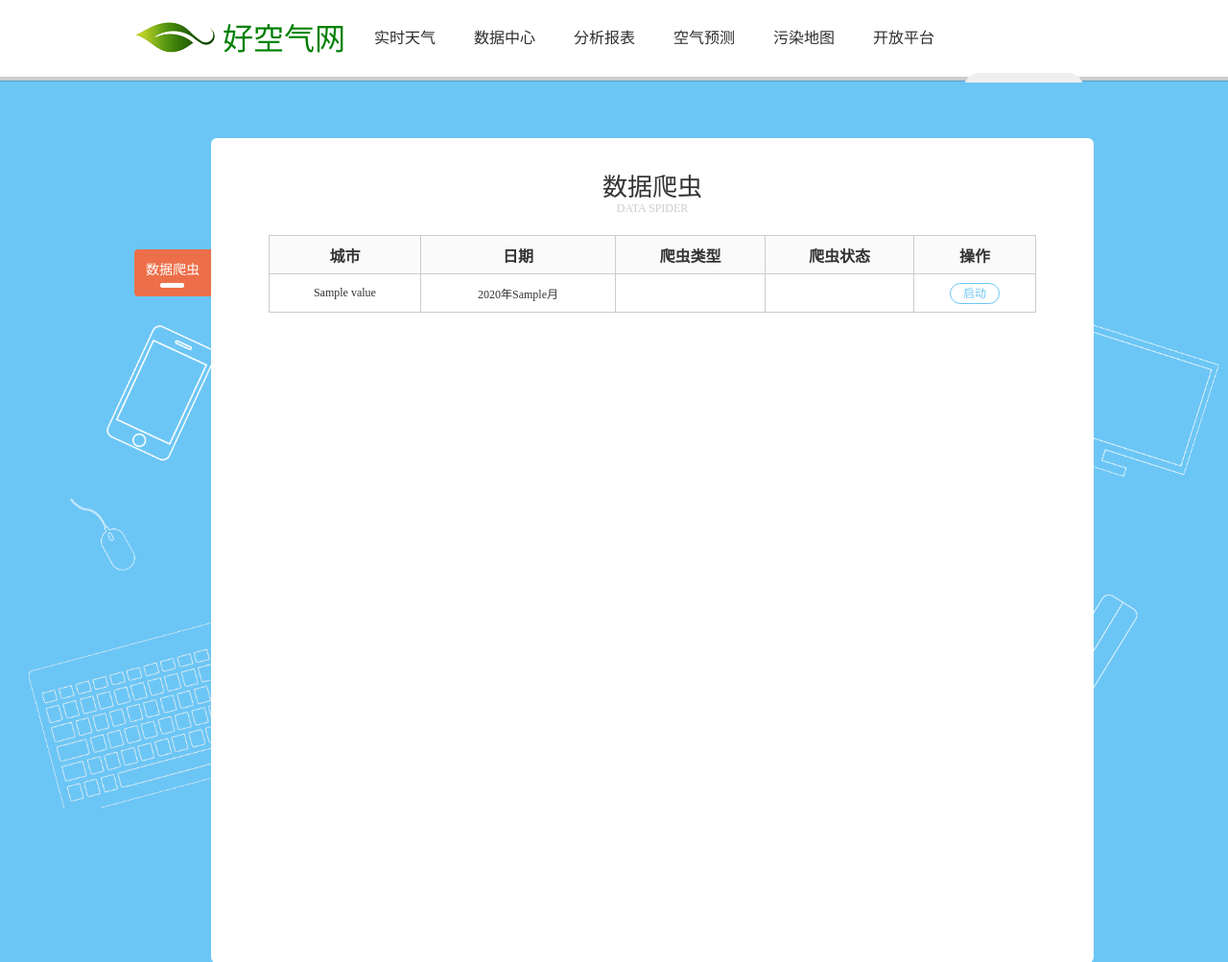
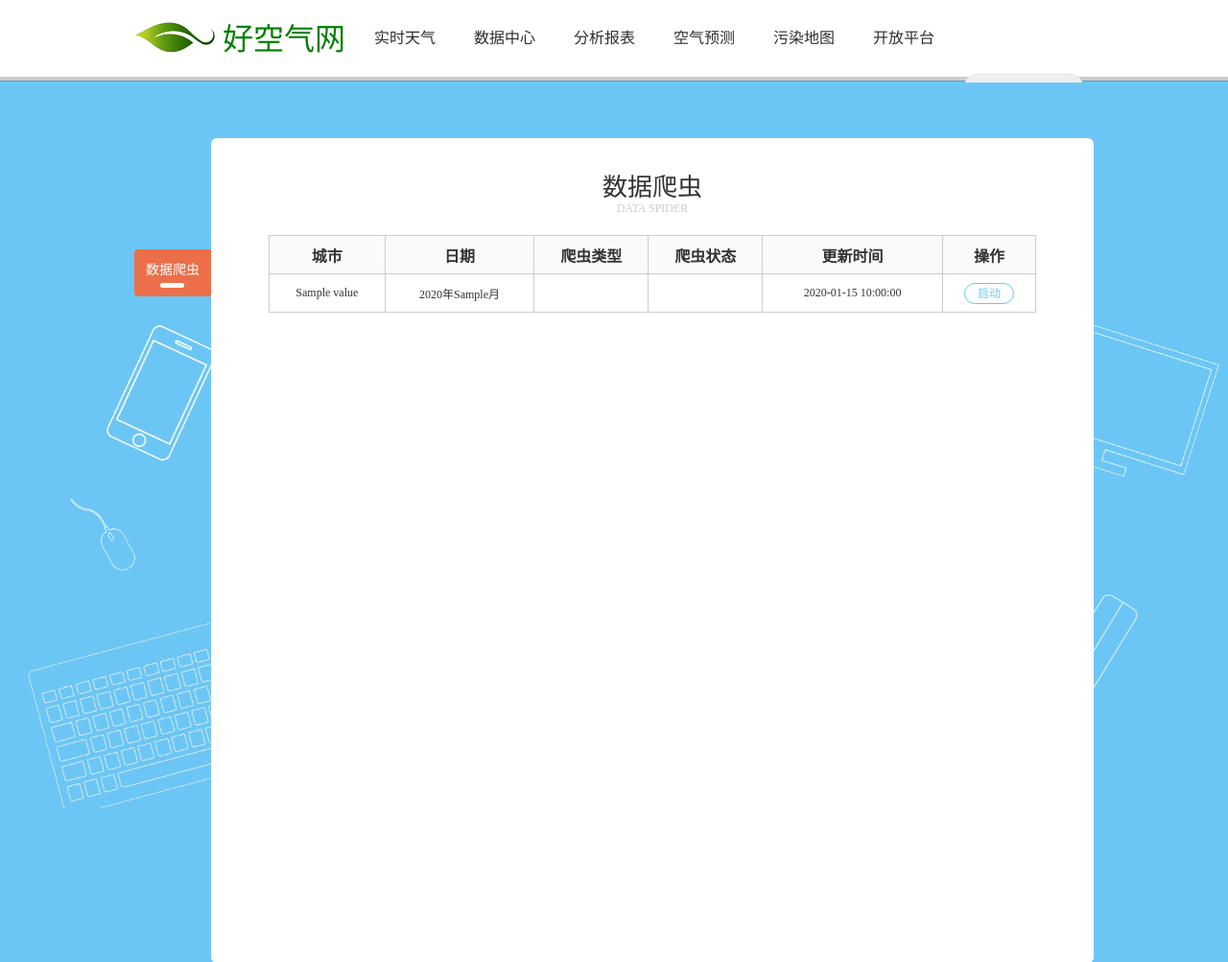
Before and after one commit to yangzilong1986/kongqi123, a Flask app: template src/web/www/templates/data/index.html in a window 1280 px wide. Shown: the top 1003 px of the page at 96% size. Run offline with Flask 2, Linux system fonts and the light colour scheme; the template is opened without the code that fills it: most values are stand-ins (such as "Sample title", 1, 10 or a date in 2020); parts of the project's set-up code (start-up, migrations or seed data) failed here and were passed over.

Commit message:
data search

```diff
--- a/src/web/www/templates/data/index.html
+++ b/src/web/www/templates/data/index.html
@@ -46,6 +46,7 @@
                             <th>日期</th>
                             <th>爬虫类型</th>
                             <th>爬虫状态</th>
+                            <th>更新时间</th>
                             <th>操作</th>
                         </tr>
                         {% if job_list %}
@@ -69,6 +70,7 @@
                                             已完成
                                         {% endif %}
                                     </td>
+                                    <td>{{ value['update_time'] }}</td>
                                     <td>
                                         <a class="bluebg_a" href="/">启动</a>
                                     </td>
```
